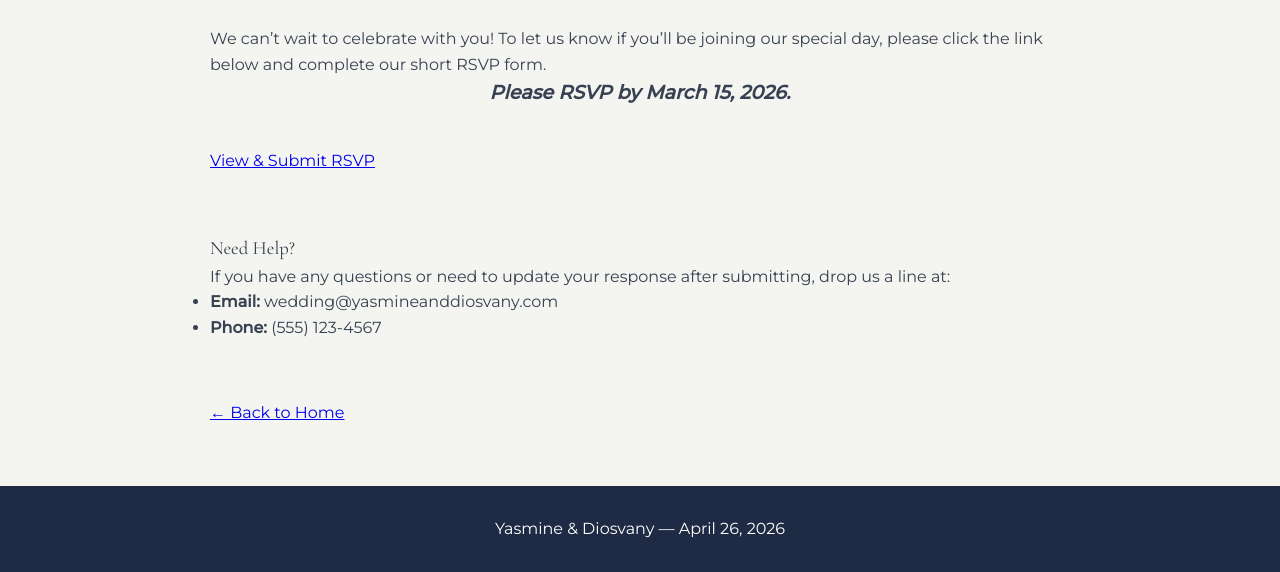
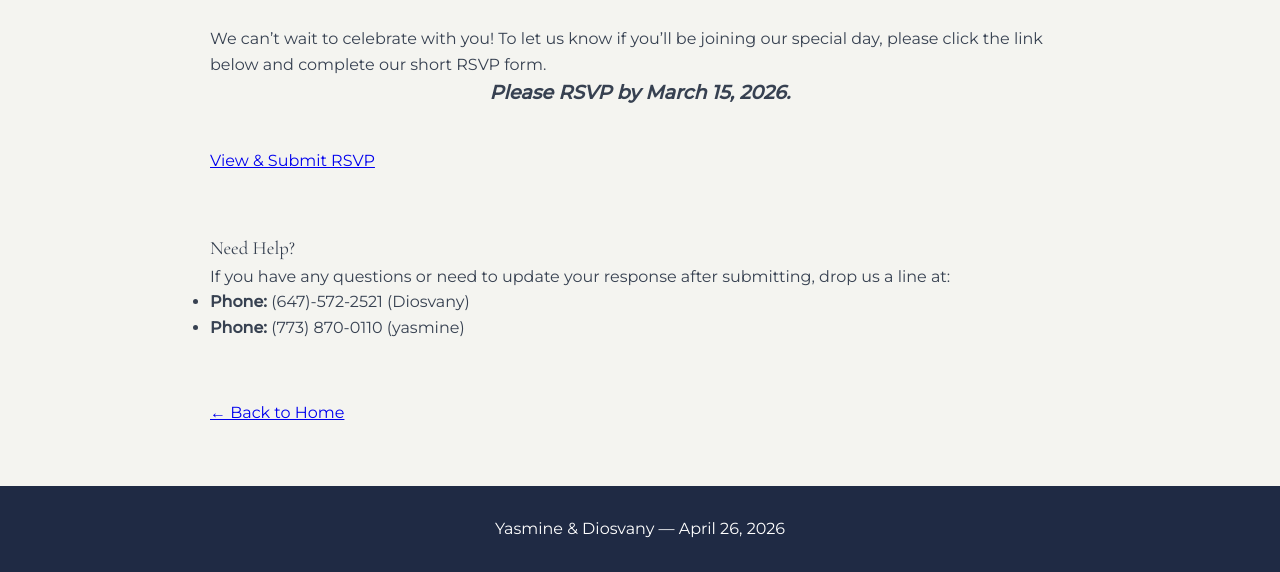
Before and after one commit to Dios999/Wedding, a website: page rsvp.html in a window 1280 px wide. Shown: the part 229-801 px from the top of the page. Drawn offline with nearby package versions, Linux system fonts and the light colour scheme.

Commit message:
Update rsvp.html

```diff
--- a/rsvp.html
+++ b/rsvp.html
@@ -42,8 +42,8 @@
         <h3>Need Help?</h3>
         <p>If you have any questions or need to update your response after submitting, drop us a line at:</p>
         <ul>
-          <li><strong>Email:</strong> wedding@yasmineanddiosvany.com</li>
-          <li><strong>Phone:</strong> (555) 123-4567</li>
+          <li><strong>Phone:</strong> (647)-572-2521 (Diosvany)</li>
+          <li><strong>Phone:</strong> (773) 870-0110 (yasmine)</li>
         </ul>
       </section>
 
```
